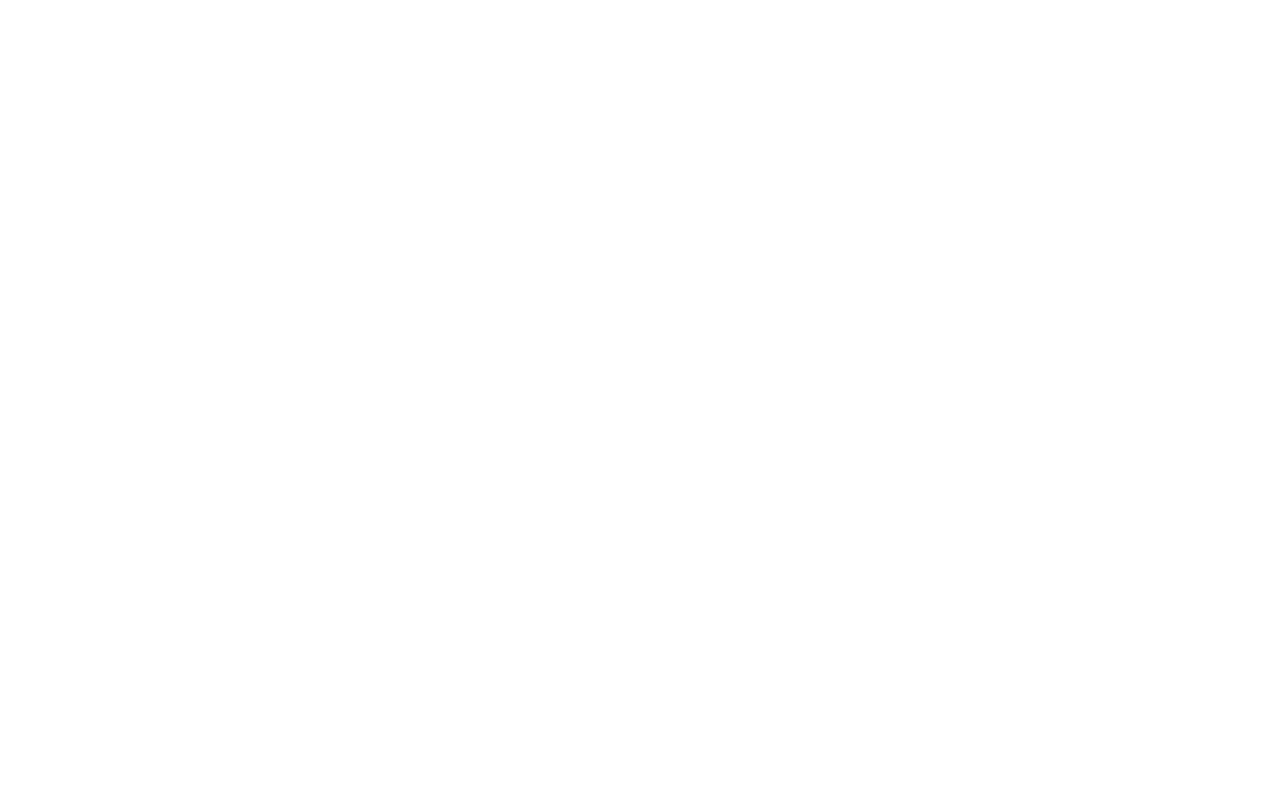
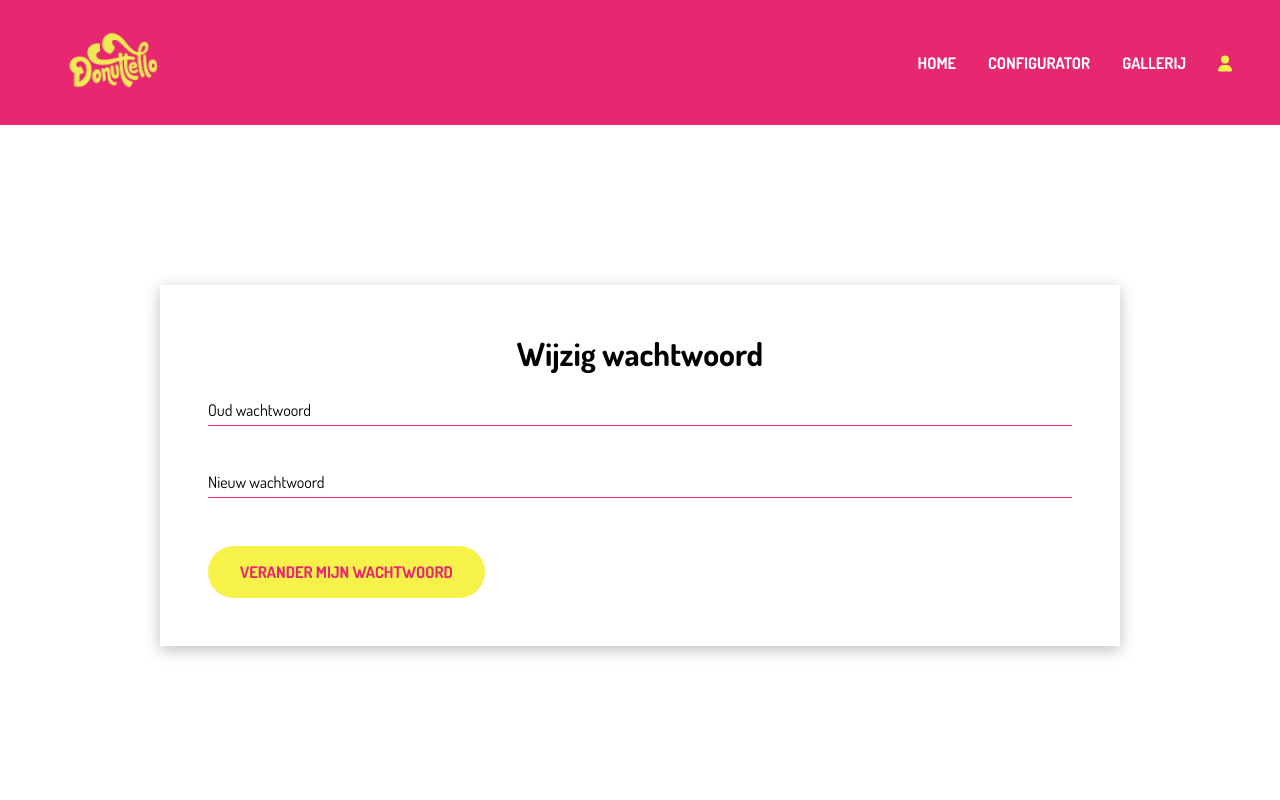
Before and after one commit to SenneChristiaens/Donuttello_Frontend, a Vue app: page /changepassword in a window 1280 px wide. Before the commit this address had no page. Shown: the top 800 px of the page. Built offline with nearby package versions, Linux system fonts and the light colour scheme.

Commit message:
feat: add change password vue

```diff
--- a/src/router/index.js
+++ b/src/router/index.js
@@ -28,6 +28,11 @@ const router = createRouter({
       name: "Admin",
       component: () => import("../views/GalleryAdmin.vue"),
     },
+    {
+      path: "/changepassword",
+      name: "ChangePassword",
+      component: () => import("../views/ChangePassword.vue"),
+    }
   ],
 });
 
--- /dev/null
+++ b/src/views/ChangePassword.vue
@@ -0,0 +1,57 @@
+<script setup>
+import Navigation from "../components/Navigation.vue";
+import Footerello from "../components/Footerello.vue";
+import { ref } from "vue";
+
+let message = ref(false);
+let password = ref("");
+let password2 = ref("");
+
+</script>
+
+<template>
+  <Navigation />
+  <main class="login">
+    <div class="login__box">
+      <h1 class="login__h1">Wijzig wachtwoord</h1>
+      <form @submit.prevent="updatePassword">
+        <div class="login__form">
+          <input type="password" name="password" v-model="password" required />
+          <label for="password" class="login__label--wrapper">
+            <span class="login__text">Oud wachtwoord</span>
+          </label>
+        </div>
+        <br />
+        <div class="login__form">
+          <input
+            type="password"
+            name="password2"
+            v-model="password2"
+            required
+          />
+          <label for="password2" class="login__label--wrapper">
+            <span class="login__text">Nieuw wachtwoord</span>
+          </label>
+        </div>
+        <p class="message message--bad" v-if="message">
+          Wachtwoorden komen niet overeen.
+        </p>
+        <button type="submit" class="button--hero">
+          Verander mijn wachtwoord
+        </button>
+      </form>
+    </div>
+  </main>
+  <Footerello />
+</template>
+
+<style scoped>
+.message {
+  margin-top: 0.2rem;
+  font-weight: bold;
+}
+
+.message--bad {
+  color: rgb(243, 31, 31);
+}
+</style>
```
